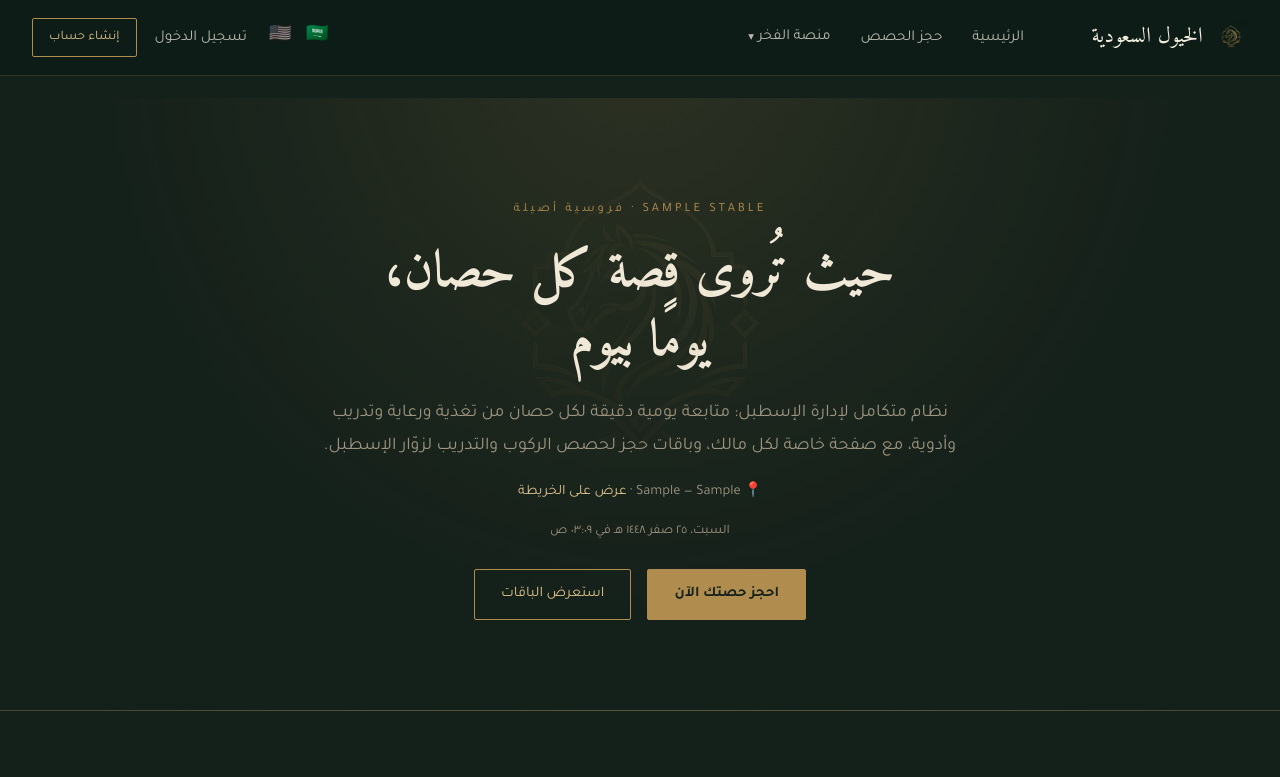
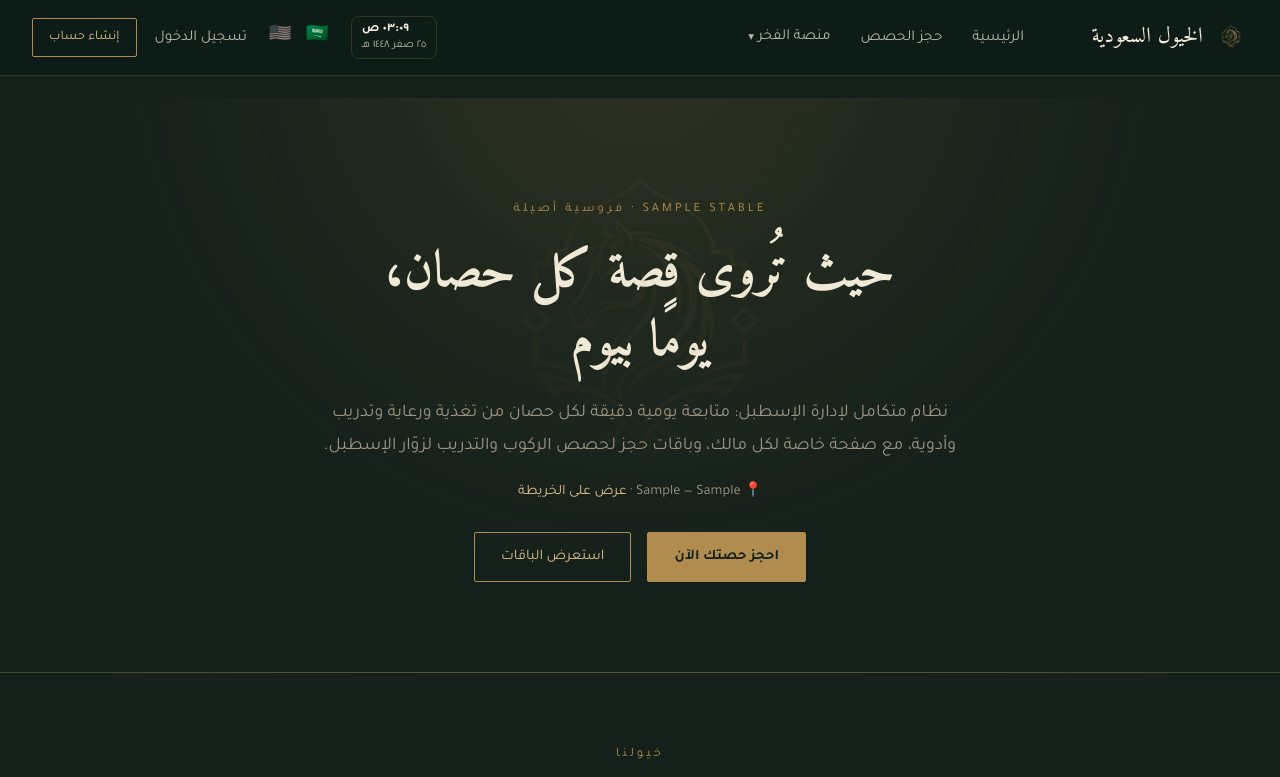
Before and after one commit to Getlup/saudihorses, a Flask app: a page that uses templates/base.html in a window 1280 px wide. Shown: the top 777 px of the page. Run offline with Flask 3, Linux system fonts and the light colour scheme; tables that the repository leaves empty hold one stand-in row (values such as "Sample post"); grey boxes marked "Sample" are stand-in pictures.

Commit message:
نقل الساعة لشريط التنقل

```diff
--- a/static/css/navbar.css
+++ b/static/css/navbar.css
@@ -112,6 +112,15 @@
 /* ---------- إجراءات الشريط (جرس/مستخدم) ---------- */
 .header-actions{ display: flex; align-items: center; gap: 18px; flex: none; }
 
+/* ---------- شارة الساعة والتاريخ ---------- */
+.clock-badge{
+  display: flex; flex-direction: column; align-items: flex-start; line-height: 1.25;
+  border: 1px solid var(--border-soft); border-radius: 8px;
+  padding: 5px 10px; font-size: .72rem;
+}
+.clock-badge .clock-time{ font-weight: 700; color: var(--text-primary); font-size: .82rem; }
+.clock-badge .clock-date{ color: var(--text-secondary); }
+
 /* ---------- مبدّل اللغة (علمان صغيران) ---------- */
 .lang-toggle{ display: flex; align-items: center; gap: 6px; }
 .lang-flag{
@@ -149,6 +158,7 @@
 @media(max-width: 900px){
   .primary-nav{ display: none; }
   .header-actions .user-name{ display: none; }
+  .header-actions .clock-badge{ display: none; }
   .nav-burger{ display: flex; }
   .mobile-nav{
     display: flex; flex-direction: column;
--- a/static/js/navbar.js
+++ b/static/js/navbar.js
@@ -13,16 +13,26 @@ document.addEventListener("DOMContentLoaded", () => {
   initLiveClock();
 });
 
-// ---------- ساعة وتاريخ حيّان بالصفحة الرئيسية (Asia/Riyadh) ----------
+// ---------- ساعة وتاريخ حيّان بشريط التنقل (Asia/Riyadh) ----------
 function initLiveClock() {
   const el = document.getElementById("live-clock");
   if (!el) return;
+  const timeEl = el.querySelector(".clock-time");
+  const dateEl = el.querySelector(".clock-date");
+  if (!timeEl || !dateEl) return;
+
   const locale = el.getAttribute("data-locale") || "ar-SA";
-  const fmt = new Intl.DateTimeFormat(locale, {
-    weekday: "long", year: "numeric", month: "long", day: "numeric",
+  const timeFmt = new Intl.DateTimeFormat(locale, {
     hour: "2-digit", minute: "2-digit", timeZone: "Asia/Riyadh"
   });
-  const update = () => { el.textContent = fmt.format(new Date()); };
+  const dateFmt = new Intl.DateTimeFormat(locale, {
+    day: "2-digit", month: "short", year: "numeric", timeZone: "Asia/Riyadh"
+  });
+  const update = () => {
+    const now = new Date();
+    timeEl.textContent = timeFmt.format(now);
+    dateEl.textContent = dateFmt.format(now);
+  };
   update();
   setInterval(update, 30000);
 }
--- a/templates/base.html
+++ b/templates/base.html
@@ -47,6 +47,10 @@
     </nav>
 
     <div class="header-actions">
+      <div class="clock-badge" id="live-clock" dir="ltr" data-locale="{{ 'en-US' if lang == 'en' else 'ar-SA' }}">
+        <span class="clock-time"></span>
+        <span class="clock-date"></span>
+      </div>
       <div class="lang-toggle">
         <a href="{{ url_for('set_language', code='ar') }}" class="lang-flag {{ 'is-active' if lang == 'ar' else '' }}" title="العربية" aria-label="العربية">🇸🇦</a>
         <a href="{{ url_for('set_language', code='en') }}" class="lang-flag {{ 'is-active' if lang == 'en' else '' }}" title="English" aria-label="English">🇺🇸</a>
--- a/templates/home.html
+++ b/templates/home.html
@@ -17,7 +17,6 @@
     {% endif %}
   </p>
   {% endif %}
-  <p id="live-clock" style="color:var(--muted); font-size:.82rem; margin-top:-12px; margin-bottom:26px;" dir="ltr" data-locale="{{ 'en-US' if lang == 'en' else 'ar-SA' }}"></p>
   <div class="hero-cta">
     <a href="{{ url_for('stable_book', slug=stable.slug) }}" class="btn btn-gold">{{ t('home.book_now') }}</a>
     <a href="#packages" class="btn">{{ t('home.view_packages') }}</a>
```
